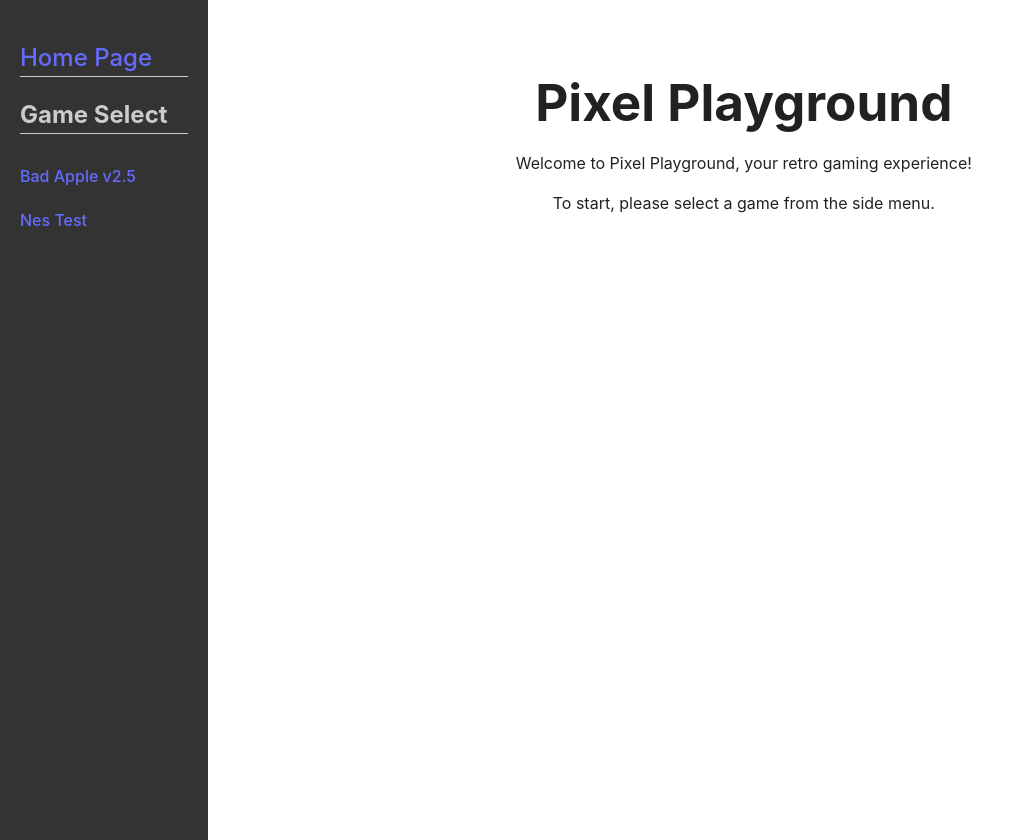
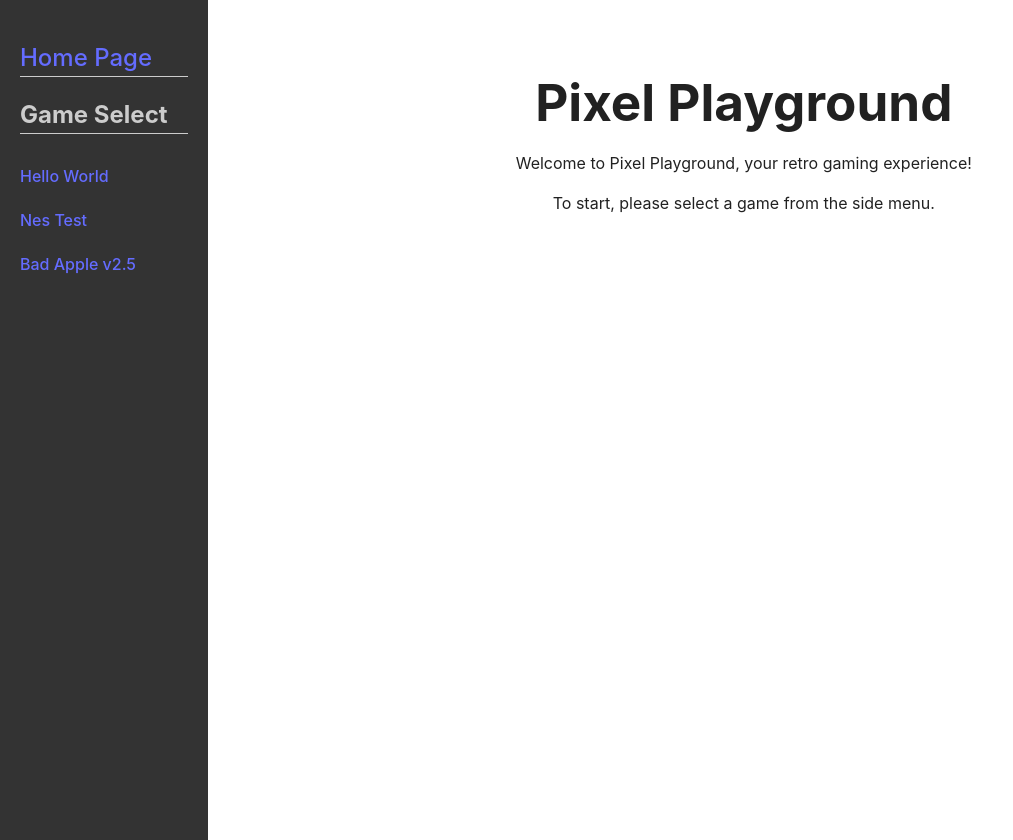
Before and after one commit to sgtao/pixel-playground, a React (Vite) app: page / in a window 1280 px wide. Shown: the whole page, without its empty margins (0-1013 px from the left). Built offline with nearby package versions, Linux system fonts and the light colour scheme.

Commit message:
Add:update SideMenu to append a sample rom

```diff
--- a/src/components/SideMenu.jsx
+++ b/src/components/SideMenu.jsx
@@ -11,10 +11,13 @@ const SideMenu = () => {
       <h2>Game Select</h2>
       <ul>
         <li>
-          <a href="/Game?q=bad_apple_2_5">Bad Apple v2.5</a>
+          <a href="/Game?q=hello">Hello World</a>
         </li>
         <li>
           <a href="/Game?q=nestest">Nes Test</a>
+        </li>
+        <li>
+          <a href="/Game?q=bad_apple_2_5">Bad Apple v2.5</a>
         </li>
         {/* Add more game titles */}
       </ul>
```
Also changed, not shown: 1 other file (tests, documents, lock files or other folders).
